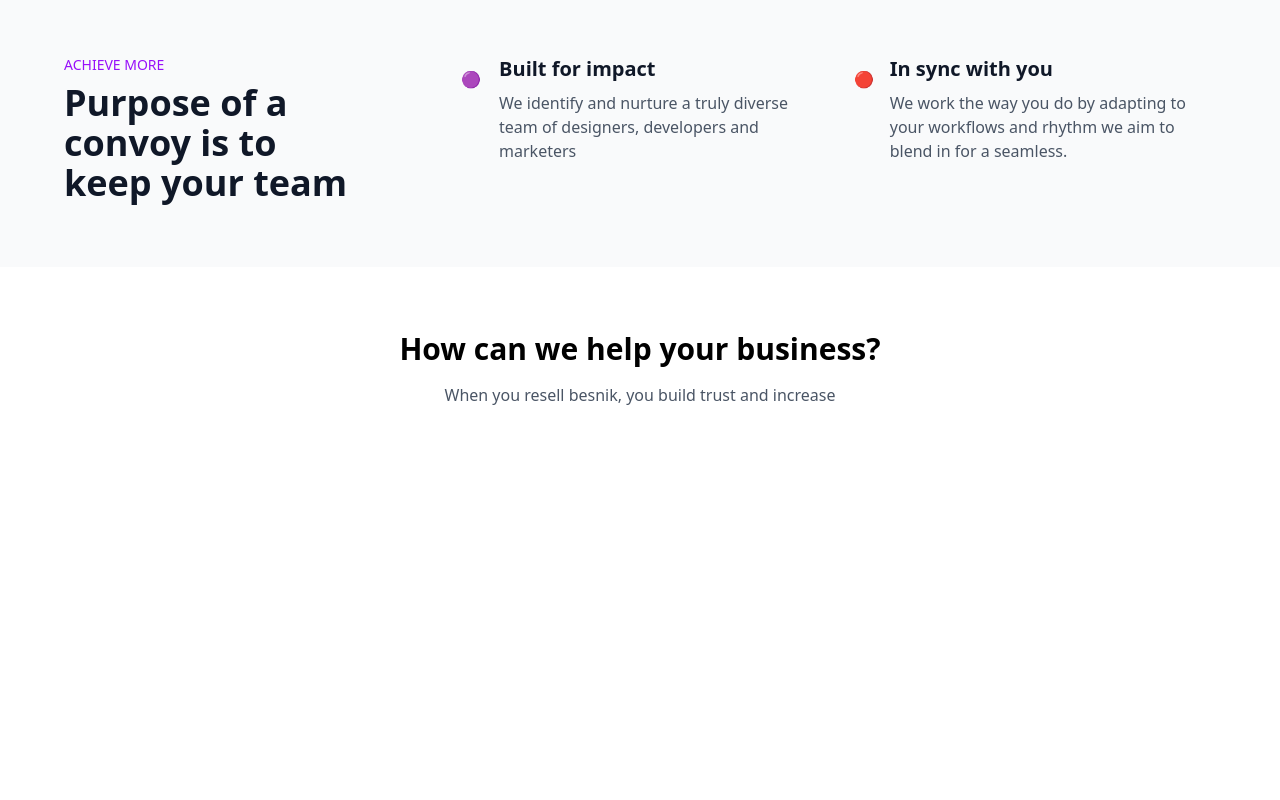
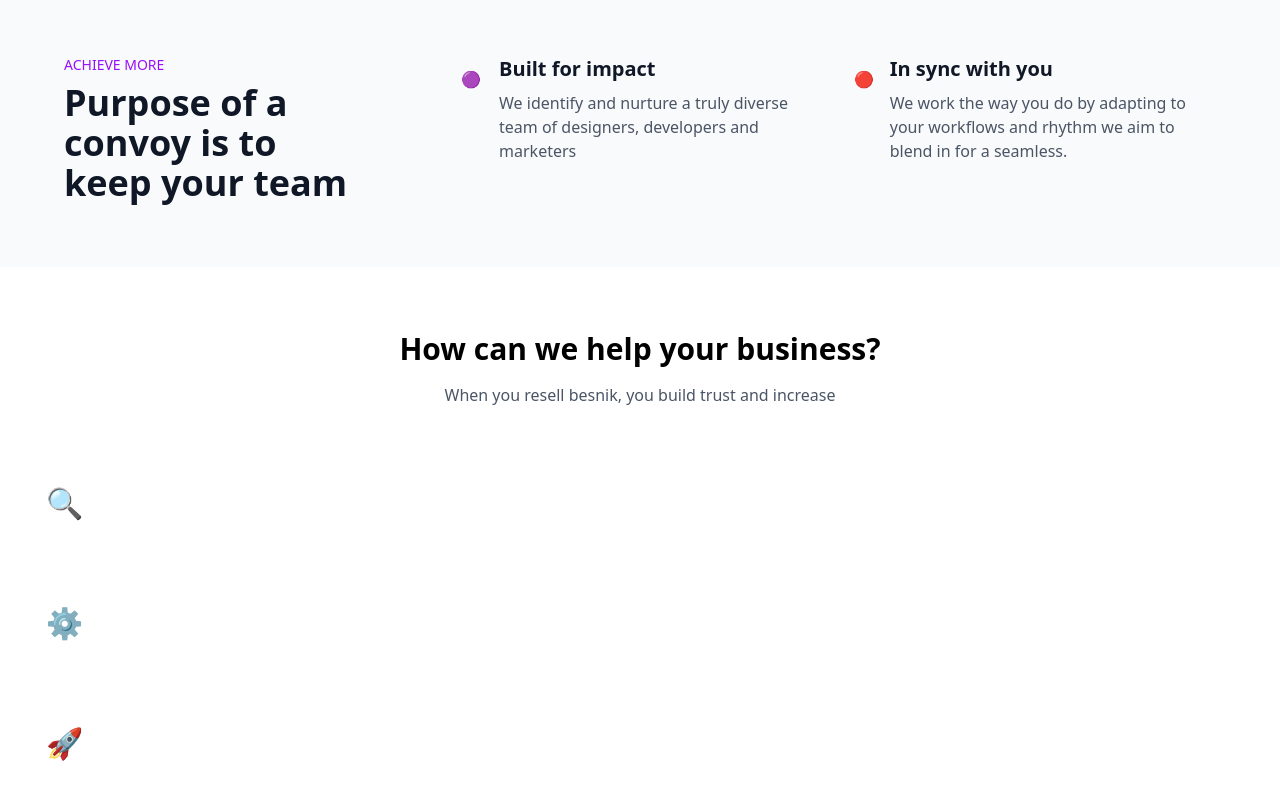
Before and after one commit to Nayeem0011/business-landing-page-react-tailwindcss, a React (Vite) app: page / in a window 1280 px wide. Shown: the part 1126-1926 px from the top of the page. Before the commit the page ends 1645 px from the top, so only its background shows below. Built offline with nearby package versions, Linux system fonts and the light colour scheme.

Commit message:
featuressection added

```diff
--- a/src/components/FeaturesSection.jsx
+++ b/src/components/FeaturesSection.jsx
@@ -33,7 +33,15 @@ const FeaturesSection = () => {
         </div>
 
         {/* Features boxs */}
-
+        <div>
+            {features.map((feature, index) =>(
+                <div>
+                    <div className="w-24 h-24 rounded-full mb-6 flex items-center justify-center">
+                        <div key={index} className="text-3xl">{feature.icon}</div>
+                    </div>
+                </div>
+            ))}
+        </div>
 
         {/* Button */}
       </section>
```
